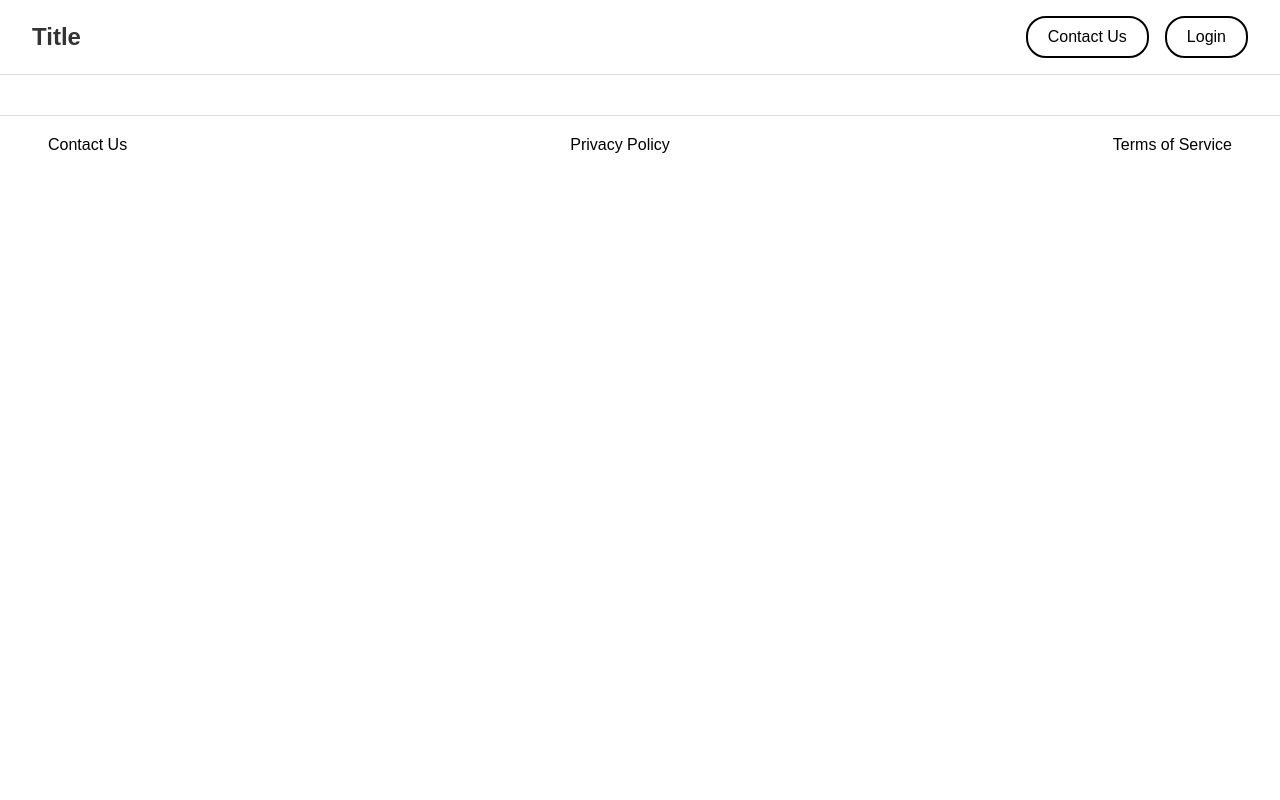
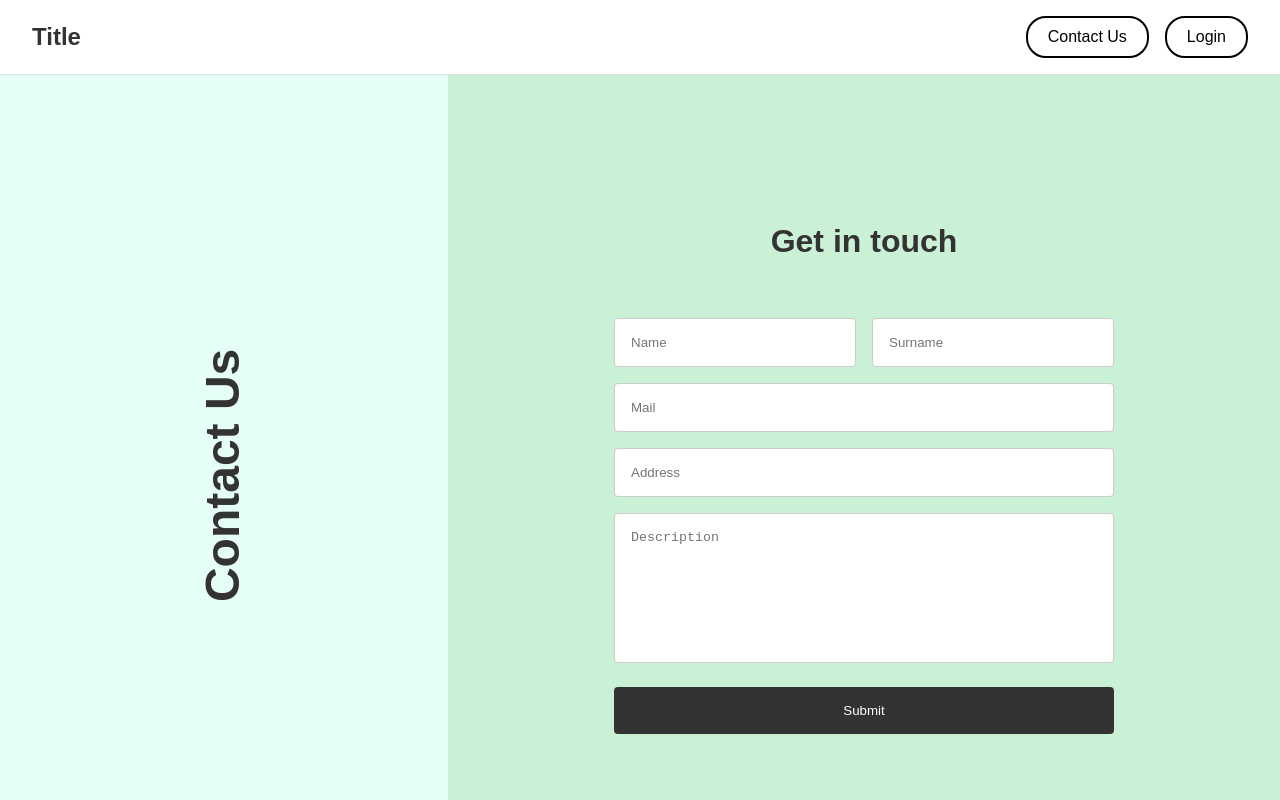
Before and after one commit to CoderBose/bwh-almost-east-coast, a React (Create React App) app: page /contact-us in a window 1280 px wide. Shown: the top 800 px of the page. Built offline with nearby package versions, Linux system fonts and the light colour scheme.

Commit message:
Added the contact form, as well as changed Title to bring the user back to the home page

```diff
--- a/src/App.css
+++ b/src/App.css
@@ -25,6 +25,11 @@ html, body {
   justify-content: space-between;
   align-items: center;
   border-bottom: 1px solid #ddd;
+}
+
+.App-header a {
+  text-decoration: none;
+  color: inherit; /* Inherits the color from the parent element */
 }
 
 .App-header h1 {
--- a/src/App.js
+++ b/src/App.js
@@ -5,13 +5,16 @@ import { BrowserRouter as Router, Route, Routes, Link } from 'react-router-dom';
 
 import SignUp from './SignUp';
 import LearnMore from './LearnMore';
+import ContactForm from './ContactForm';
 
 const App = () => {
   return (
     <Router>
       <div className="App">
         <header className="App-header">
+        <Link to="/" className="title-link">
           <h1>Title</h1>
+        </Link>
           <nav>
             <Link to="/contact-us"><button>Contact Us</button></Link>
             <Link to="/login"><button>Login</button></Link>
@@ -23,6 +26,7 @@ const App = () => {
           <Route path="/sign-up" element={<SignUp />} />
           <Route path="/" element={<Main />} />
           <Route path="/learn-more" element={<LearnMore />} />
+          <Route path="/contact-us" element={<ContactForm />} />
         </Routes>
 
         <footer className="App-footer">
--- /dev/null
+++ b/src/ContactForm.css
@@ -0,0 +1,72 @@
+.page-layout {
+    display: flex;
+    height: 100vh; /* Full height of the viewport */
+  }
+
+  .contact-sidebar {
+    flex-basis: 35%;
+    background-color: #e6fff5;
+    display: flex;
+    flex-direction: column;
+    justify-content: center;
+    align-items: center;
+    padding: 2rem;
+    gap: 1rem;
+  }
+
+  .contact-sidebar h1 {
+    margin: 0;
+    color: #333; /* Dark grey color for the text */
+    font-size: 3rem; /* Large font size for the title */
+    transform: rotate(-90deg); /* Rotate the title */
+    white-space: nowrap;
+  }
+
+
+  .form-area {
+    flex-basis: 65%; /* Adjust the width as needed */
+    background-color: #caf0d5; /* White background for the form area */
+    display: flex;
+    flex-direction: column;
+    justify-content: center;
+    padding: 2rem;
+  }
+
+  /* Styles for the form itself */
+  .form-area form {
+    max-width: 500px; /* Adjust as necessary */
+    margin: auto;
+  }
+
+  .form-area .input-group {
+    display: flex;
+    gap: 1rem;
+  }
+
+  .form-area input,
+  .form-area textarea {
+    width: 100%;
+    padding: 1rem;
+    border: 1px solid #ccc;
+    border-radius: 4px;
+    margin-bottom: 1rem;
+  }
+
+  .form-area textarea {
+    height: 150px;
+    resize: none;
+  }
+
+  .form-area button {
+    width: 100%;
+    padding: 1rem;
+    background-color: #333;
+    color: white;
+    border: none;
+    border-radius: 4px;
+    cursor: pointer;
+  }
+
+  .form-area button:hover {
+    background-color: #555;
+  }
--- /dev/null
+++ b/src/ContactForm.js
@@ -0,0 +1,87 @@
+// ContactForm.js
+
+import React, { useState } from 'react';
+import './ContactForm.css'; // Make sure this CSS file contains the new styles
+
+const ContactForm = () => {
+  const [formData, setFormData] = useState({
+    name: '',
+    surname: '',
+    email: '',
+    address: '',
+    description: '',
+  });
+
+  const handleChange = (e) => {
+    const { name, value } = e.target;
+    setFormData(prevState => ({
+      ...prevState,
+      [name]: value
+    }));
+  };
+
+  const handleSubmit = (e) => {
+    e.preventDefault();
+    // Here you would handle form submission, like sending the data to a server
+    console.log(formData);
+  };
+
+  return (
+    <div className="page-layout">
+      <aside className="contact-sidebar">
+        <h1>Contact Us</h1>
+      </aside>
+      <div className="form-area">
+        <form onSubmit={handleSubmit}>
+          <h1 align = 'center'>Get in touch</h1>
+          <br></br>
+          <br></br>
+          <div className="input-group">
+            <input
+              type="text"
+              name="name"
+              value={formData.name}
+              onChange={handleChange}
+              placeholder="Name"
+              required
+            />
+            <input
+              type="text"
+              name="surname"
+              value={formData.surname}
+              onChange={handleChange}
+              placeholder="Surname"
+              required
+            />
+          </div>
+          <input
+            type="email"
+            name="email"
+            value={formData.email}
+            onChange={handleChange}
+            placeholder="Mail"
+            required
+          />
+          <input
+            type="text"
+            name="address"
+            value={formData.address}
+            onChange={handleChange}
+            placeholder="Address"
+            required
+          />
+          <textarea
+            name="description"
+            value={formData.description}
+            onChange={handleChange}
+            placeholder="Description"
+            required
+          />
+          <button type="submit">Submit</button>
+        </form>
+      </div>
+    </div>
+  );
+};
+
+export default ContactForm;
```
Also changed, not shown: package.json (+7 -0 lines), src/Node.js (added, +55 -0 lines), src/User.js (added, +9 -0 lines), 1 other file (tests, documents, lock files or other folders).
